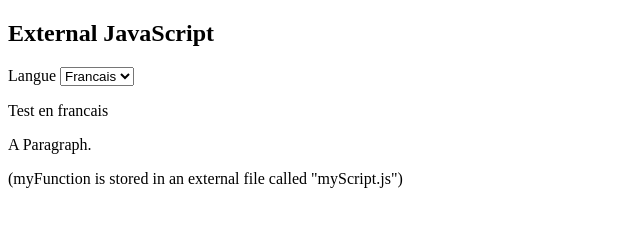
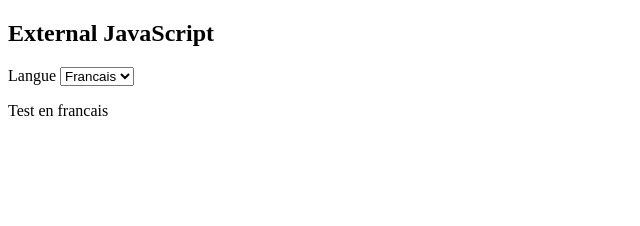
Before and after one commit to RudolphDev/online_cv, a plain HTML site: page index.html in a window 1280 px wide. Shown: the whole page, without its empty margins (0-640 px from the left). Drawn offline with nearby package versions, Linux system fonts and the light colour scheme.

Commit message:
add part files

```diff
--- a/index.html
+++ b/index.html
@@ -28,9 +28,7 @@
         <span lang="en">Text in English</span>
     </p>
 
-    <p id="demo">A Paragraph.</p>
 
-    <p>(myFunction is stored in an external file called "myScript.js")</p>
 
 
 </body>
```
Also changed, not shown: html/experiences.html (added), html/formation.html (added), html/publications.html (added).
